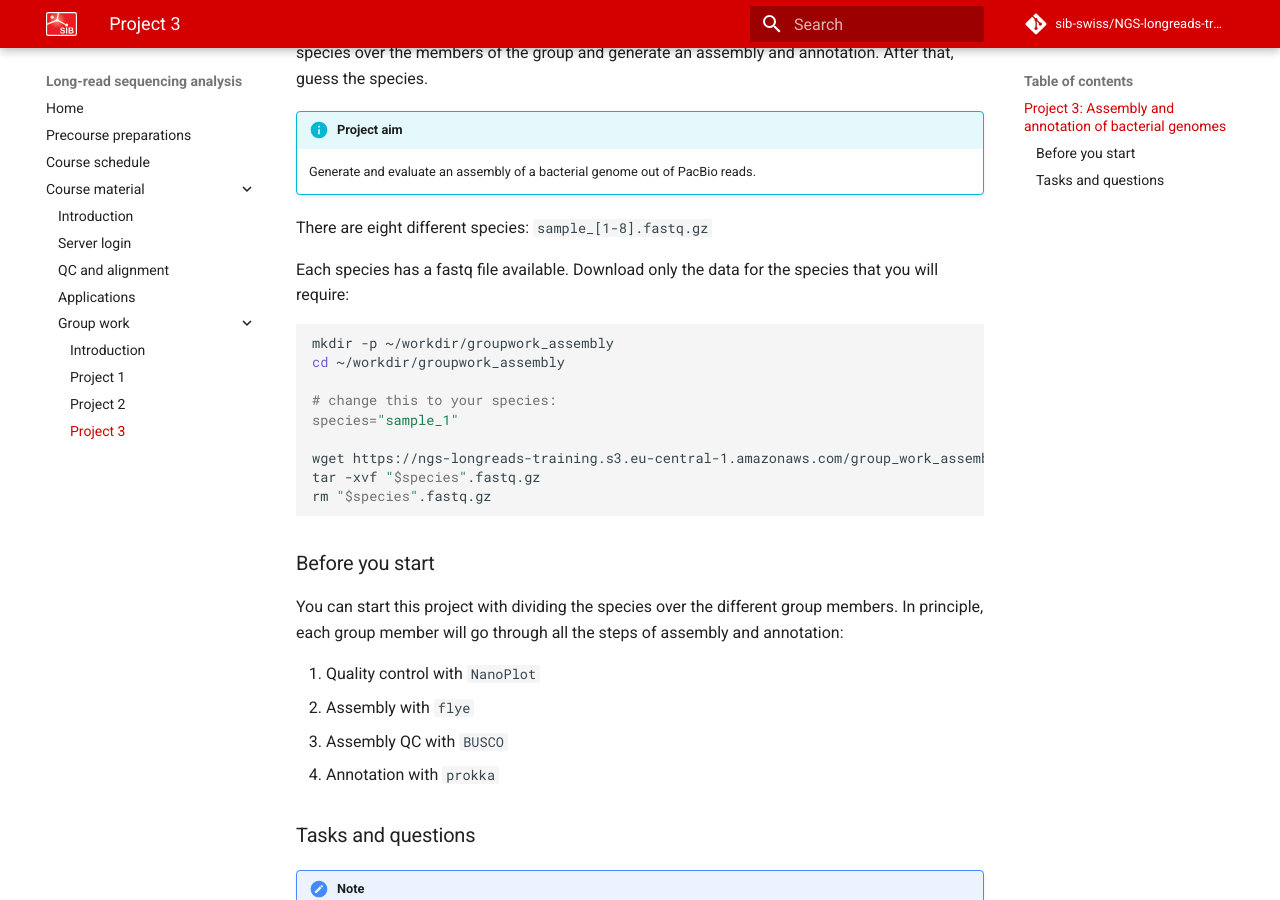
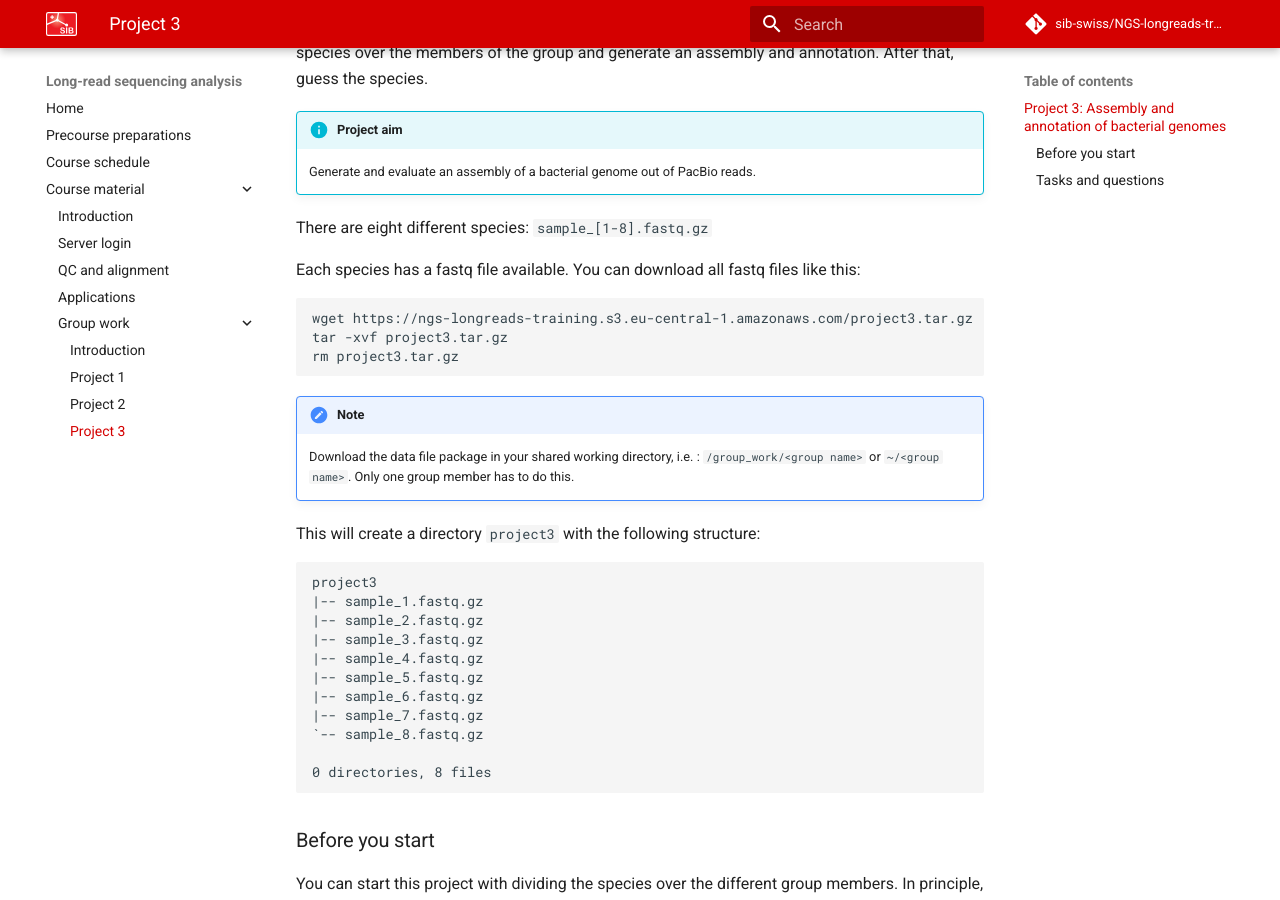
Before and after one commit to sib-swiss/NGS-longreads-training, an MkDocs documentation site: the page built from docs/course_material/group_work/project3.md, in a window 1280 px wide and 900 px high, scrolled down 216 px. Built offline with MkDocs 1.6.1 and Material for MkDocs 9.7.7, drawn with Linux system fonts in a browser that asks for light colours; comment, search, counter and statistics services are not loaded; the version menu is left out; some of the changed text lies outside the part shown.

Commit message:
updates project3

````diff
--- a/docs/course_material/group_work/project3.md
+++ b/docs/course_material/group_work/project3.md
@@ -10,20 +10,32 @@ There are eight different species: `sample_[1-8].fastq.gz`
 
 
 
-Each species has a fastq file available. Download only the data for the species that you will require:
+Each species has a fastq file available. You can download all fastq files like this:
 
 ```sh
-mkdir -p ~/workdir/groupwork_assembly
-cd ~/workdir/groupwork_assembly
-
-# change this to your species:
-species="sample_1"
-
-wget https://ngs-longreads-training.s3.eu-central-1.amazonaws.com/group_work_assembly/"$species".fastq.gz
-tar -xvf "$species".fastq.gz
-rm "$species".fastq.gz
+wget https://ngs-longreads-training.s3.eu-central-1.amazonaws.com/project3.tar.gz
+tar -xvf project3.tar.gz
+rm project3.tar.gz
 ```
 
+!!! note
+    Download the data file package in your shared working directory, i.e. : `/group_work/<group name>` or `~/<group name>`. Only one group member has to do this.
+
+This will create a directory `project3` with the following structure:
+
+```
+project3
+|-- sample_1.fastq.gz
+|-- sample_2.fastq.gz
+|-- sample_3.fastq.gz
+|-- sample_4.fastq.gz
+|-- sample_5.fastq.gz
+|-- sample_6.fastq.gz
+|-- sample_7.fastq.gz
+`-- sample_8.fastq.gz
+
+0 directories, 8 files
+```
 
 ### Before you start
 
@@ -46,13 +58,34 @@ You can start this project with dividing the species over the different group me
     conda activate assembly
     ```
 
-
 * Perform a quality control with `NanoPlot`.
     * How is the read quality? Is this quality expected?
     * How is the read length?
 * Perform an assembly with `flye`.
     * Have a look at the helper first with `flye --help`. Make sure you pick the correct mode (i.e. `--pacbio-??`).
     * Check out the output. Where is the assembly? How is the quality? For that, check out `assembly_info.txt`.
+    * What species did you assemble? Choose from this list:
+    ```
+    Acinetobacter baumannii
+    Bacillus cereus
+    Bacillus subtilis
+    Burkholderia cepacia
+    Burkholderia multivorans
+    Enterococcus faecalis
+    Escherichia coli
+    Helicobacter pylori
+    Klebsiella pneumoniae
+    Listeria monocytogenes
+    Methanocorpusculum labreanum
+    Neisseria meningitidis
+    Rhodopseudomonas palustris
+    Salmonella enterica
+    Staphylococcus aureus
+    Streptococcus pyogenes
+    Thermanaerovibrio acidaminovorans
+    Treponema denticola
+    Vibrio parahaemolyticus
+    ```
     * Did flye assemble any plasmid sequences?
 * Check the completeness with `BUSCO`. Have a good look at the manual first. You can use automated lineage selecton by specifying `--auto-lineage-prok`. After you have run `BUSCO`, you can generate a nice completeness plot with `generate_plot.py`. You can check its usage with `generate_plot.py --help`.
     * How is the completeness? Is this expected?
````
Also changed, not shown: 4 other files.
